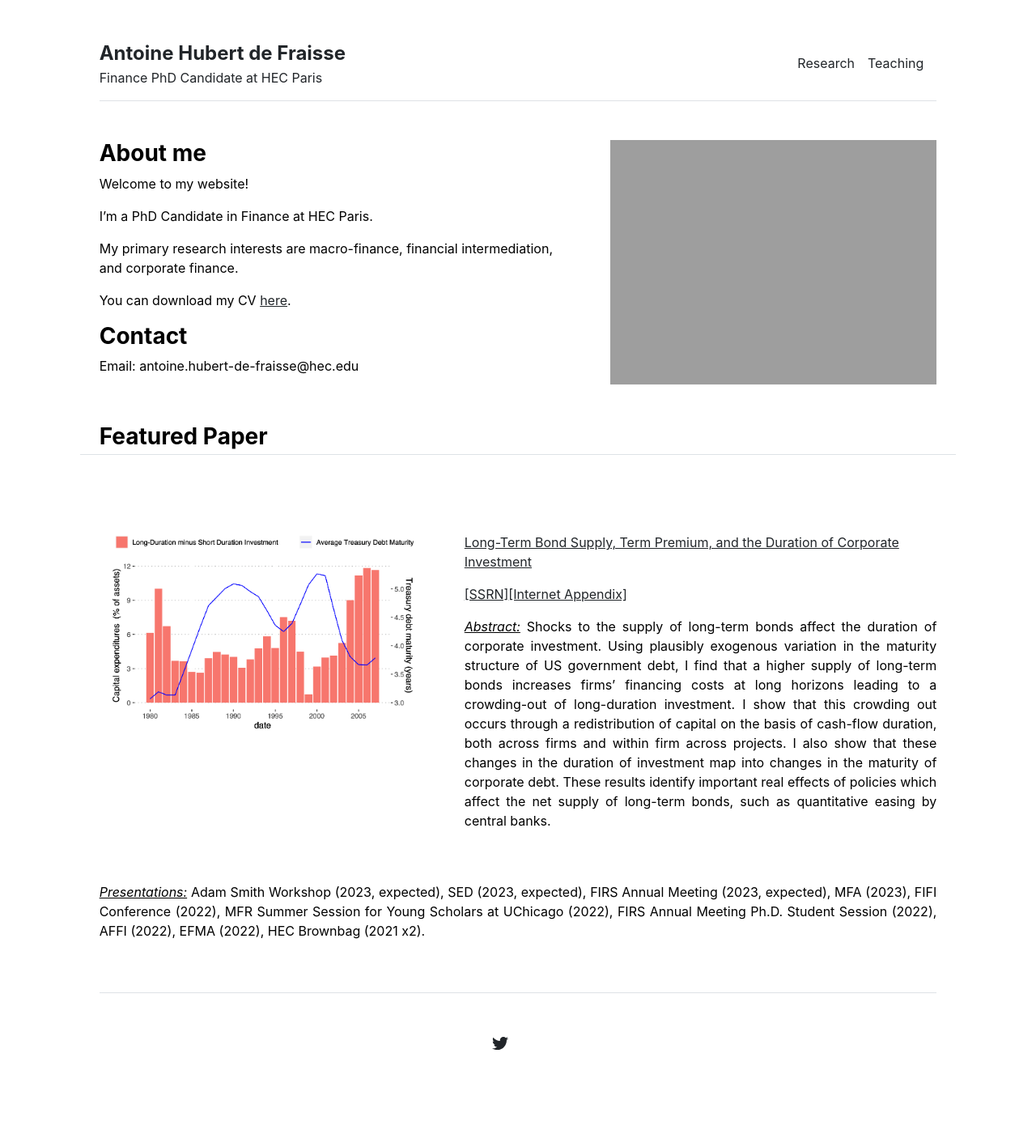
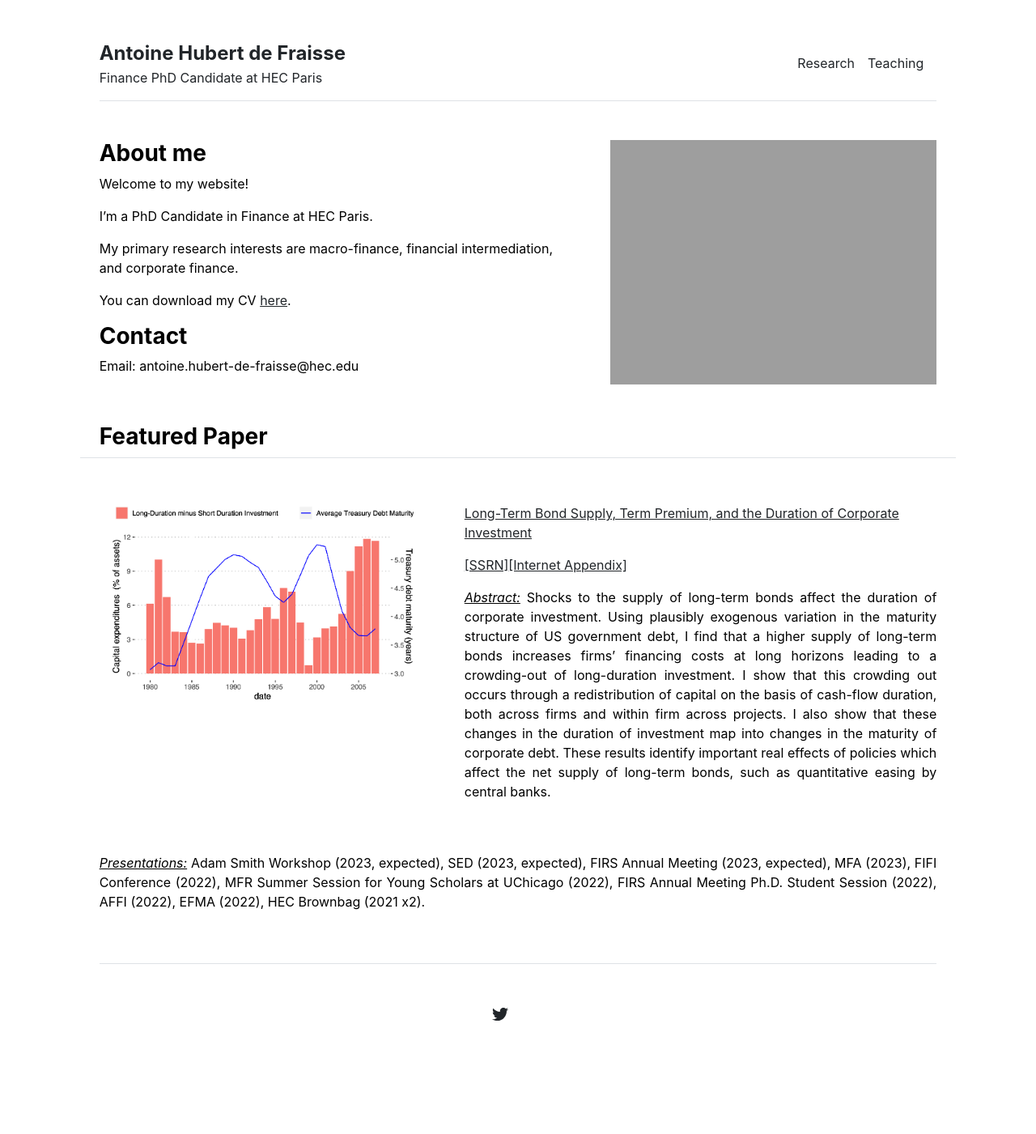
Before and after one commit to antoinehubertdefraisse/antoinehubertdefraisse.github.io, a Jekyll site: the page built from index.md, in a window 1280 px wide. Shown: the whole page at 81% size. Built offline with Jekyll 4.4.1, drawn with Linux system fonts in a browser that asks for light colours; after the commit the page ends 1365 px from its top, so only the background shows below that.

Commit message:
Update home.html

```diff
--- a/_layouts/home.html
+++ b/_layouts/home.html
@@ -19,7 +19,7 @@ layout: default
 </div>
 
 <div class="row g-5 mb-5">
-    <h3 class="fw-bold border-bottom pb-1 mb-5">Featured Paper</h3>
+    <h3 class="fw-bold border-bottom pb-2 mb-2">Featured Paper</h3>
 
   <div class="col-md-5">
     <img src="{{ site.github.url }}/assets/duration_image.png" alt="Home" width="100%">
```
